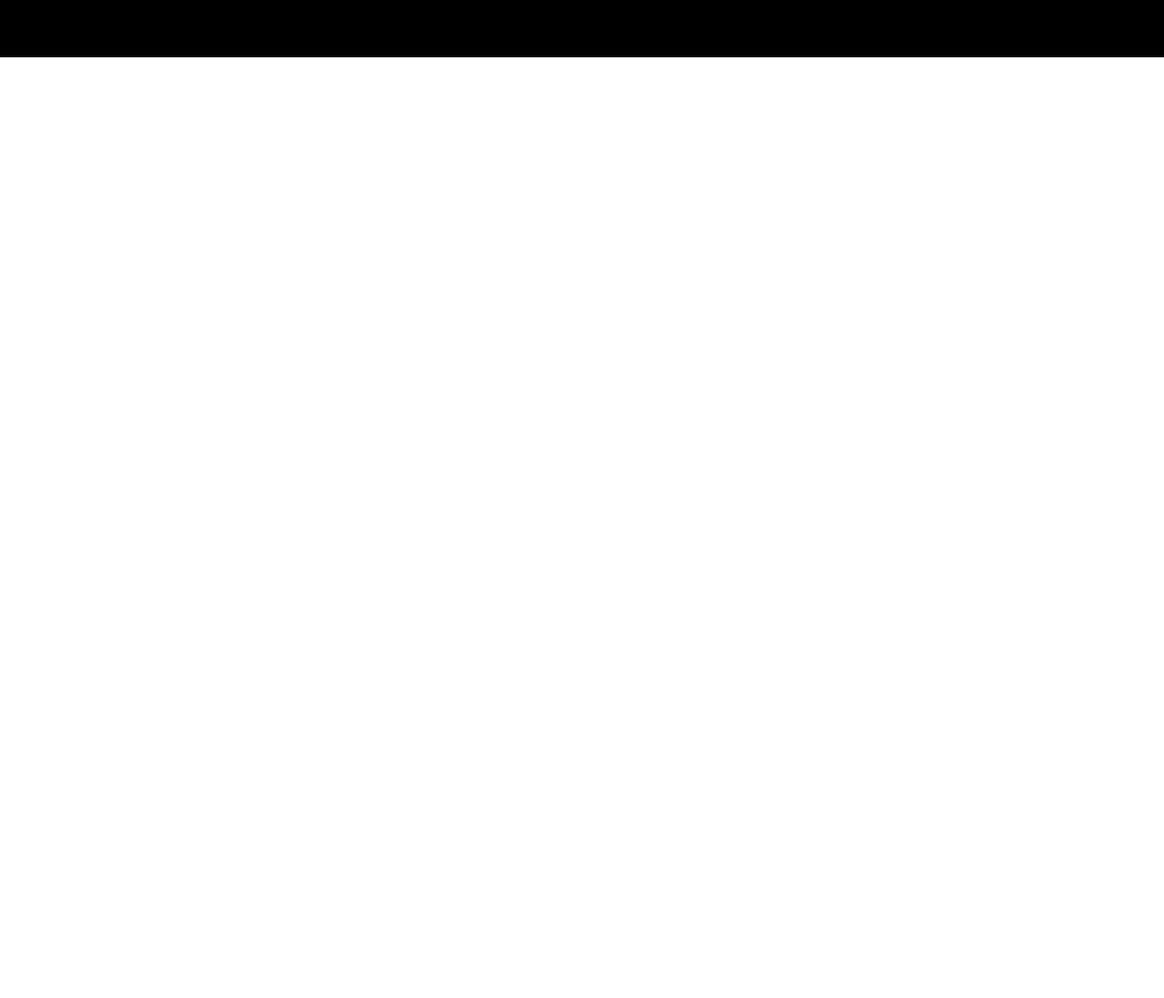
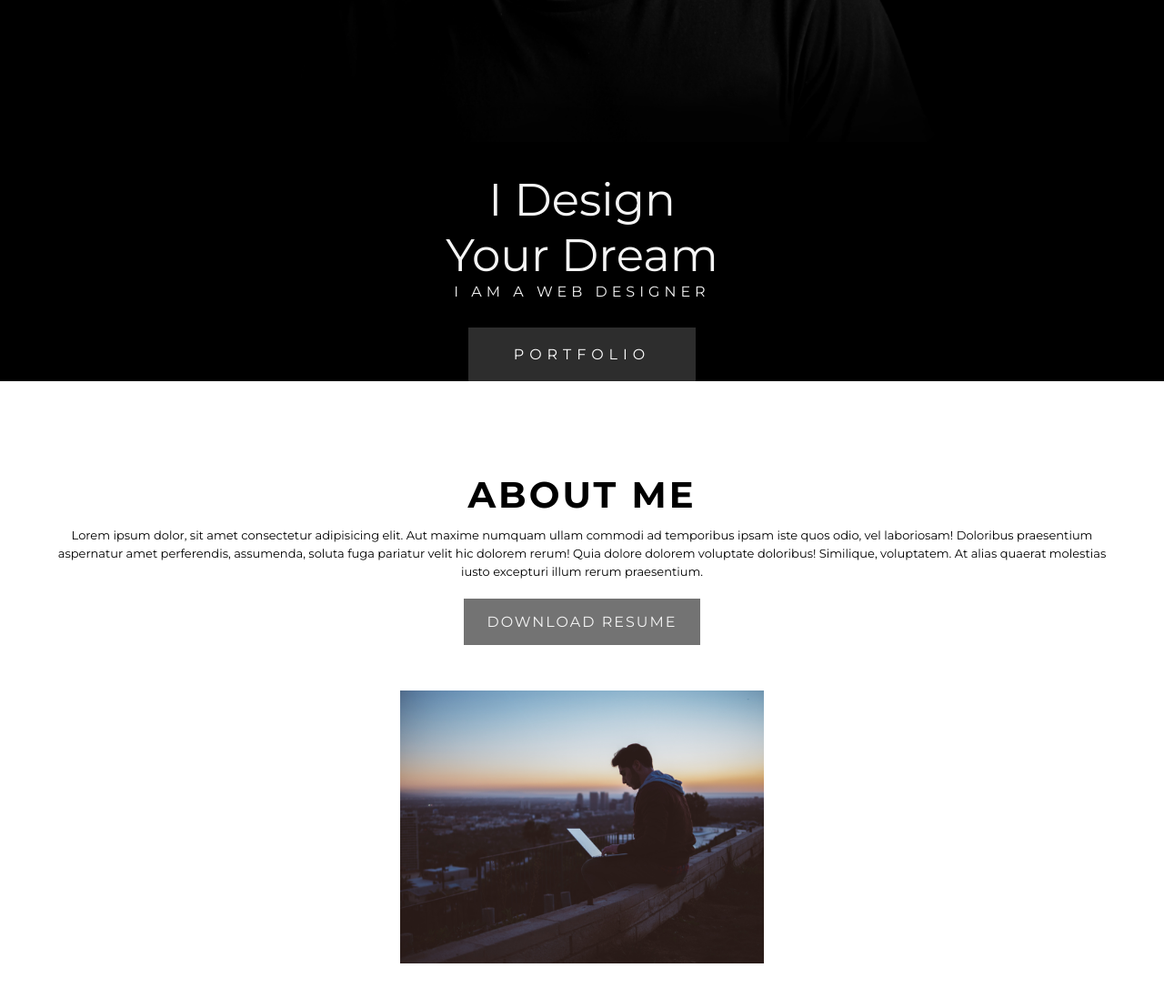
Before and after one commit to csswoman/portfolio-site, a plain HTML site: page index.html in a window 1280 px wide. Shown: the part 577-1674 px from the top of the page at 91% size. Before the commit the page ends 800 px from the top, so only its background shows below. Drawn offline with Linux system fonts and the light colour scheme.

Commit message:
about section

```diff
--- a/index.html
+++ b/index.html
@@ -13,7 +13,24 @@
             <p class="hero-info-subheading">I am a web designer</p>
             <a href="#" type="button" class="hero-info-button">Portfolio</a>
         </div>
-        <div class="hero-img"></div>
+        <div class="hero-img">
+            <img src="images/img-1.jpg" alt="">
+        </div>
     </section>
+
+    <section id="about" class="about container">
+        <div class="about-info">
+            <h1 class="about-info-heading">About Me</h1>
+            <p class="about-info-desc">Lorem ipsum dolor, sit amet consectetur adipisicing elit. Aut maxime numquam ullam commodi ad temporibus ipsam iste quos odio, vel laboriosam! Doloribus praesentium aspernatur amet perferendis, assumenda, soluta fuga pariatur velit hic dolorem rerum! Quia dolore dolorem voluptate doloribus! Similique, voluptatem. At alias quaerat molestias iusto excepturi illum rerum praesentium.</p>
+            <a href="#" type="button" class="about-info-button">Download Resume</a>
+        </div>
+        <div class="about-img">
+            <div class="about-img-wrapper">
+                <img src="./images/img-2.jpg" alt="">
+            </div>
+        </div>
+    </section>
+
+
 </body>
 </html>
--- a/styles/styles.css
+++ b/styles/styles.css
@@ -25,7 +25,7 @@ html {
     padding-top: 50px;
     justify-content: center;
     display: flex;
-    flex-direction: column;
+    flex-direction: column-reverse;
     justify-content: center;
     align-items: center;
     background-color: black;
@@ -56,3 +56,62 @@ html {
     letter-spacing: .6rem;
     background-color: rgba(85, 85, 85, 0.534);
 }
+.hero .hero-img {
+    height: auto;
+    width: 80%;
+    margin-bottom: 3rem;
+}
+.hero .hero-img img {
+    height: 100%;
+    width: 100%;
+}
+
+.about {
+    width: 100%;
+    min-width: 50vh;
+    padding: 10rem 5rem;
+    flex-direction: column;
+}
+
+.about .about-info {
+    text-align: center;
+}
+
+.about .about-info .about-info-heading {
+    font-size: 4rem;
+    text-transform: uppercase;
+    letter-spacing: .3rem;
+    color: black;
+}
+
+.about .about-info .about-info-desc {
+    font-size: 1.3rem;
+    line-height: 2rem;
+    margin-top: 10px;
+}
+
+.about .about-info .about-info-button {
+    padding: 1.6rem 2.6rem;
+    display: inline-block;
+    background-color: rgba(0, 0, 0, 0.548);
+    color: whitesmoke;
+    text-decoration: none;
+    font-size: 1.6rem;
+    text-transform: uppercase;
+    letter-spacing: .2rem;
+    margin-top: 20px;
+    margin-bottom: 20px;
+}
+
+.about .about-img .about-img-wrapper {
+    margin-top: 30px;
+    height: auto;
+    max-width: 400px;
+    position: relative;
+    display: inline-block;
+}
+
+.about .about-img .about-img-wrapper img {
+    height: 100%;
+    width: 100%;
+}
```
